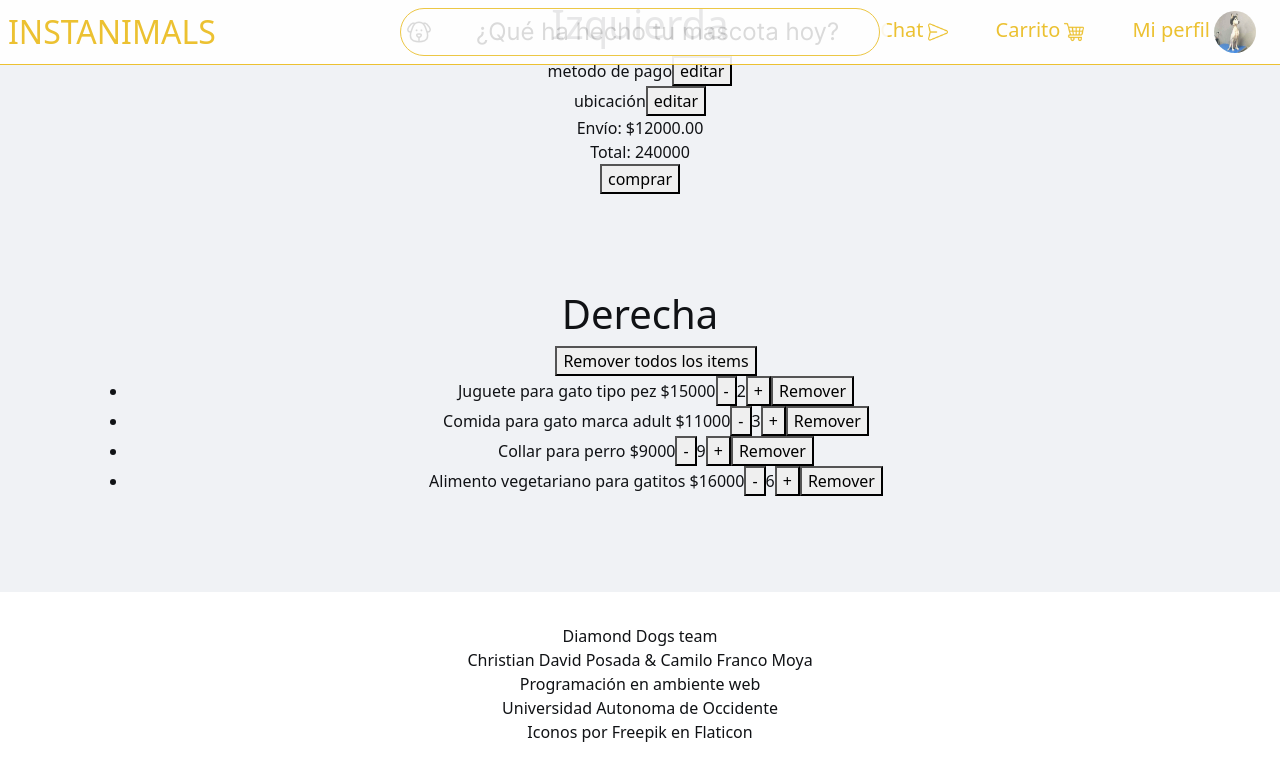
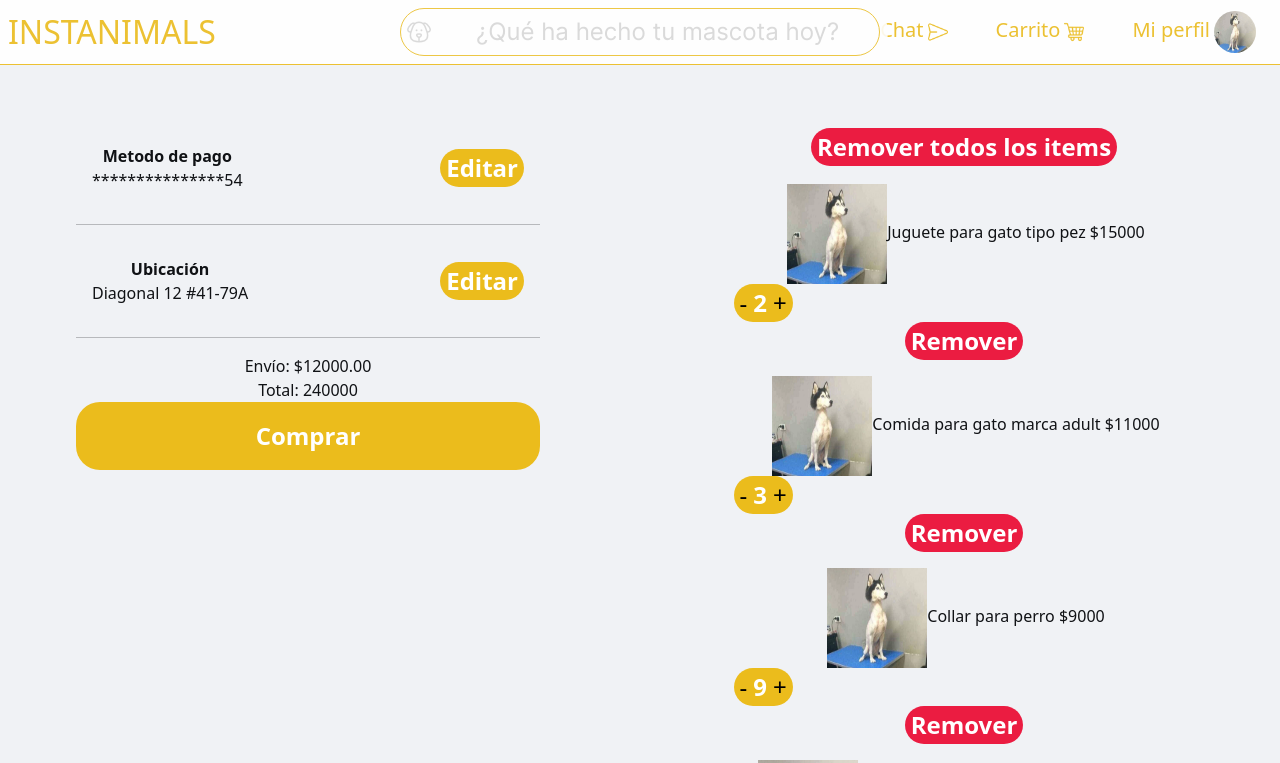
Before and after one commit to Aleksei324/instanimals-frontend, a React (Vite) app: page /cart in a window 1280 px wide. Shown: the top 763 px of the page. Built offline with nearby package versions, Linux system fonts and the light colour scheme.

Commit message:
Cart img

```diff
--- a/src/pages/Cart.tsx
+++ b/src/pages/Cart.tsx
@@ -4,6 +4,7 @@ import { useSelector, useDispatch } from "react-redux";
 import { changeQuantityCart, removeFromCart, removeAllFromCart, cartInterface } from "../store/userSlice";
 import { Footer, Pago, Popup } from "../components";
 import '../styles/cart.css';
+import '../styles/Login.css';
 import { Key } from "react";
 
 export const Cart = () => {
@@ -13,10 +14,10 @@ export const Cart = () => {
   const dispatch = useDispatch();
 
   const productos = [
-  { id: "1", precio: 15000, nombre: 'Juguete para gato tipo pez' },
-  { id: "2", precio: 11000, nombre: 'Comida para gato marca adult' },
-  { id: "3", precio: 9000, nombre: 'Collar para perro' },
-  { id: "4", precio: 16000, nombre: 'Alimento vegetariano para gatitos'  }]
+  { id: "1", precio: 15000, nombre: 'Juguete para gato tipo pez', img: '/placeholders/placeholder-posts.png' },
+  { id: "2", precio: 11000, nombre: 'Comida para gato marca adult', img: '/placeholders/placeholder-posts.png' },
+  { id: "3", precio: 9000, nombre: 'Collar para perro', img: '/placeholders/placeholder-posts.png' },
+  { id: "4", precio: 16000, nombre: 'Alimento vegetariano para gatitos', img: '/placeholders/placeholder-posts.png'  }]
 
   const generarProducto = () => {
     const productosEnCarrito = cart.map((item: cartInterface) => {
@@ -41,47 +42,67 @@ export const Cart = () => {
       <Popup activation={getEditarUbicacion} setActivation={setEditarUbicacion}>
         <Pago tipo='ubicacion'/>
       </Popup>
-      <h1>Izquierda</h1>
+      <div className="visibleCart">
+      <div className="componenteG">
+      <div className="cartSectionPost ">
       <div>
-        metodo de pago
-        <button onClick={() => setEditarPago(true)}>editar</button>
+        <b>Metodo de pago</b>
+        <br/>
+        ***************54
+        </div>
+        <button className="yellowButtonG " onClick={() => setEditarPago(true)}>Editar</button>
       </div>
-      <div>
-        ubicación
-        <button onClick={() => setEditarUbicacion(true)}>editar</button>
+      <hr/>
+      <div className="cartSectionPost ">
+        <div>
+        <b>Ubicación</b>
+        <br/>
+        Diagonal 12 #41-79A
+        </div>
+
+        <button className="yellowButtonG " onClick={() => setEditarUbicacion(true)}>Editar</button>
+
       </div>
+      <hr/>
       <div>
       <span>Envío: ${(total * 0.05).toFixed(2)}</span>
 
         <br/>
         Total: {total}
         <br/>
-        <button onClick={() => console.log('comprar')}>comprar</button>
+        <button className="yellowButtonG buttonLogin" onClick={() => console.log('comprar')}>Comprar</button>
       </div>
-
+      </div>
       <div className="cart">
-        <h1>Derecha</h1>
         <ul>
-        <button onClick={() => dispatch(removeAllFromCart())}>Remover todos los items</button>
-        <div className="componenteG">
+        <button className="redButtonCart" onClick={() => dispatch(removeAllFromCart())}>Remover todos los items</button>
+        <div className="componenteG ">
+          <div className="componentLogin ">
           {generarProducto().map((item: any, key: Key) => (
-            <li key={key}>
+            <div key={key}>
+              <img className="iconLinksHeader" src={`${item.img}` } alt="Foto de perfil" width="100" height= "100"></img>
               <span>{item.nombre}</span>
               <span> ${item.precio}</span>
-              <button onClick={() => dispatch(changeQuantityCart({ id: item.id, aumenta: false }))}>-</button>
+              <div className=  "">
+              <div className="yellowButtonCart ">
+              <button className="cantidadCart" onClick={() => dispatch(changeQuantityCart({ id: item.id, aumenta: false }))}>-</button>
               <span>{item.cant}</span>
 
-              <button onClick={() => dispatch(changeQuantityCart({ id: item.id, aumenta: true }))}>+</button>
-              <button onClick={() => dispatch(removeFromCart(item.id))}>Remover</button>
-            </li>
+              <button className="cantidadCart" onClick={() => dispatch(changeQuantityCart({ id: item.id, aumenta: true }))}>+</button>
+              </div>
+              <button className="redButtonCart" onClick={() => dispatch(removeFromCart(item.id))}>Remover</button>
+            </div>
+            </div>
 
           ))}
+          </div>
           </div>
         </ul>
 
         </div>
 
       </div>
+      </div>
     </Layout>
   );
 };
--- a/src/styles/cart.css
+++ b/src/styles/cart.css
@@ -1,3 +1,58 @@
-.cart {
-    margin: 6rem;
+.visibleCart {
+  display: flex;
+  justify-content: space-around;
+  align-items: flex-start;
+  margin-top: 10%;
+}
+
+.cartSectionPost {
+  display: flex;
+  padding: 1rem;
+  align-items: center;
+  justify-content: space-between;
+
+}
+
+  .yellowButtonCart {
+    border-radius: 1.5rem;
+    border: none;
+    font-size: 1.5rem;
+    font-weight: bold;
+    font-family: inherit;
+    background-color: var(--primary-colour);
+    color: var(--text-in-colour);
+    transition-duration: 0.5s;
+    width: fit-content;
   }
+  .yellowButtonCart:hover {
+    background-color: var(--secondary-colour);
+  }
+
+  .redButtonCart {
+    border-radius: 1.5rem;
+    border: none;
+    font-size: 1.5rem;
+    font-weight: bold;
+    font-family: inherit;
+    background-color: #EB1C41;
+    color: var(--text-in-colour);
+    transition-duration: 0.5s;
+  }
+  .redButtonCart:hover {
+    background-color: var(--secondary-colour);
+  }
+
+  .cantidadCart {
+    background-color: transparent;
+    text-decoration: none;
+    border: none;
+
+  }
+
+  hr{
+    background-color: black;
+  }
+
+  img{
+
+  }
```
